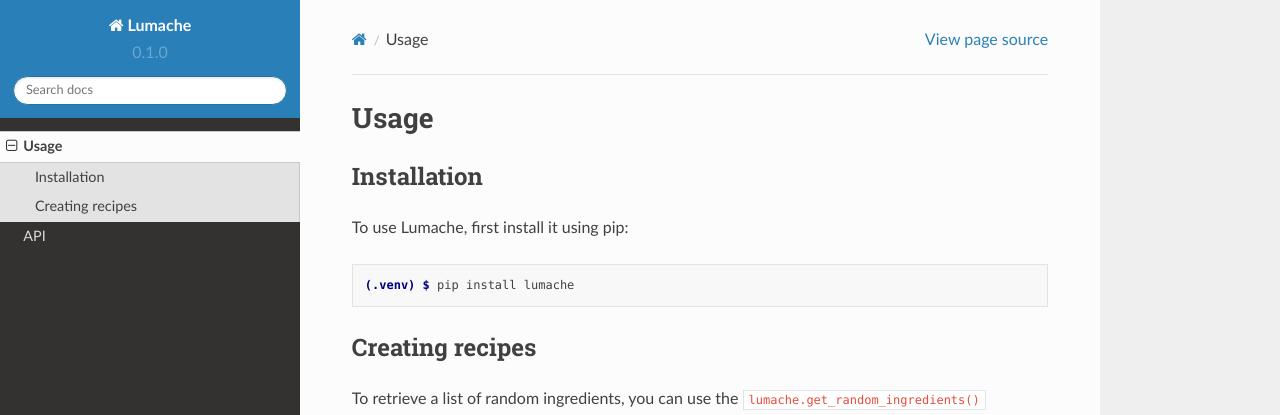
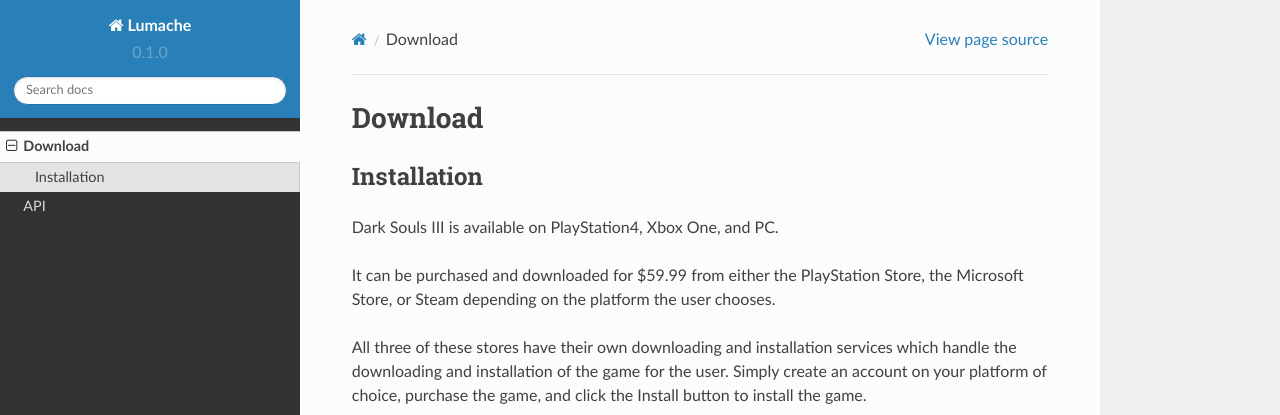
Before and after one commit to pulsfortjf/Dark-Souls-III-Docs, a Sphinx documentation site: the page built from docs/source/usage.rst, in a window 1280 px wide and 1095 px high. Shown: the top 415 px of the window. Built offline with Sphinx 7.4.7 and the Read the Docs theme 2.0.0, drawn with Linux system fonts in a browser that asks for light colours; pages that are not in the unit, such as notebooks, are missing from menus; some of the changed text lies outside the part shown.

Commit message:
Update usage.rst
change usage.rst to contain the information from the install page

```diff
--- a/docs/source/usage.rst
+++ b/docs/source/usage.rst
@@ -1,4 +1,4 @@
-Usage
+Download
 =====
 
 .. _installation:
@@ -6,28 +6,8 @@
 Installation
 ------------
 
-To use Lumache, first install it using pip:
+Dark Souls III is available on PlayStation4, Xbox One, and PC.
 
-.. code-block:: console
+It can be purchased and downloaded for $59.99 from either the PlayStation Store, the Microsoft Store, or Steam depending on the platform the user chooses.
 
-   (.venv) $ pip install lumache
-
-Creating recipes
-----------------
-
-To retrieve a list of random ingredients,
-you can use the ``lumache.get_random_ingredients()`` function:
-
-.. autofunction:: lumache.get_random_ingredients
-
-The ``kind`` parameter should be either ``"meat"``, ``"fish"``,
-or ``"veggies"``. Otherwise, :py:func:`lumache.get_random_ingredients`
-will raise an exception.
-
-.. autoexception:: lumache.InvalidKindError
-
-For example:
-
->>> import lumache
->>> lumache.get_random_ingredients()
-['shells', 'gorgonzola', 'parsley']
+All three of these stores have their own downloading and installation services which handle the downloading and installation of the game for the user. Simply create an account on your platform of choice, purchase the game, and click the Install button to install the game.
```
